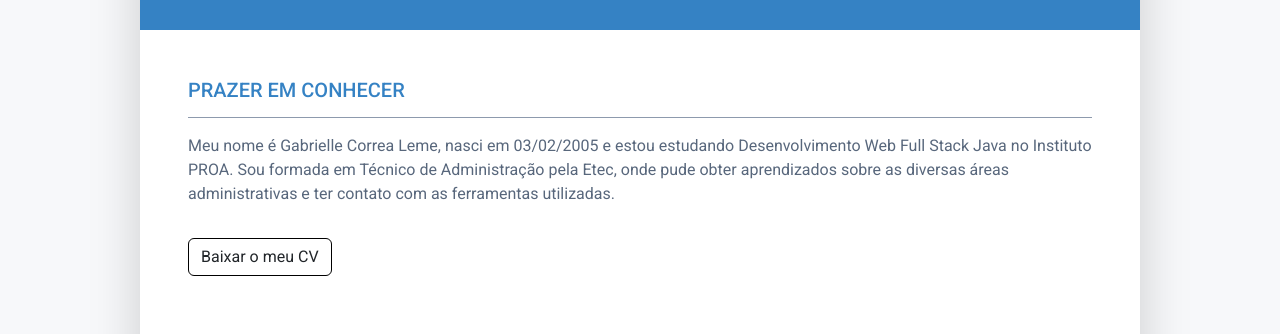
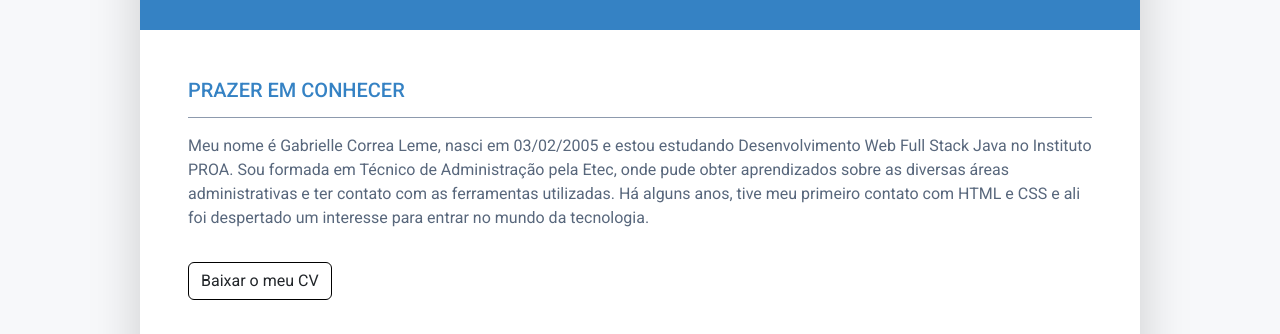
Before and after one commit to gabriellecorrea/Mapa_de_Carreira, a plain HTML site: page index.html in a window 1280 px wide. Shown: the part 220-554 px from the top of the page. Drawn offline with Linux system fonts and the light colour scheme.

Commit message:
Atualização sobre mim.html

```diff
--- a/index.html
+++ b/index.html
@@ -96,7 +96,7 @@
 						<p class="mb-0">Meu nome é Gabrielle Correa Leme, nasci em 03/02/2005 e estou estudando
 							Desenvolvimento Web Full Stack Java no Instituto PROA. Sou formada em Técnico de
 							Administração pela Etec, onde pude obter aprendizados sobre as diversas áreas administrativas e
-							ter contato com as ferramentas utilizadas.</p>
+							ter contato com as ferramentas utilizadas. Há alguns anos, tive meu primeiro contato com HTML e CSS e ali foi despertado um interesse para entrar no mundo da tecnologia.</p>
 
 						<!-- Altere o link para um PDF do seu Curriculo -->
 						<a class="btn" href="https://drive.google.com/file/d/1e4T6H9a4oDAMP6u1_sZPNcVEhXPhWJ4z/view?usp=drive_link">Baixar o meu CV</a>
```
